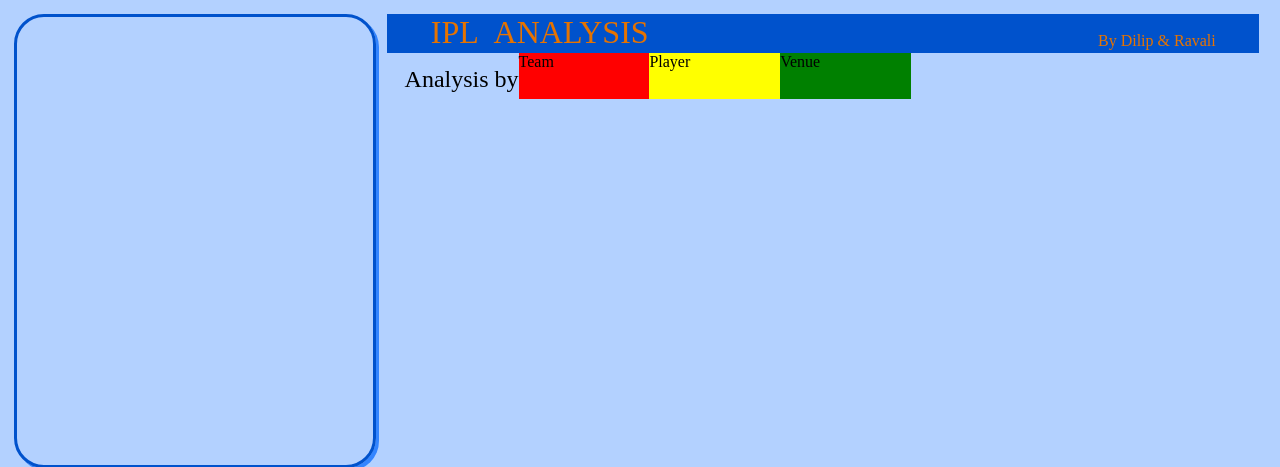
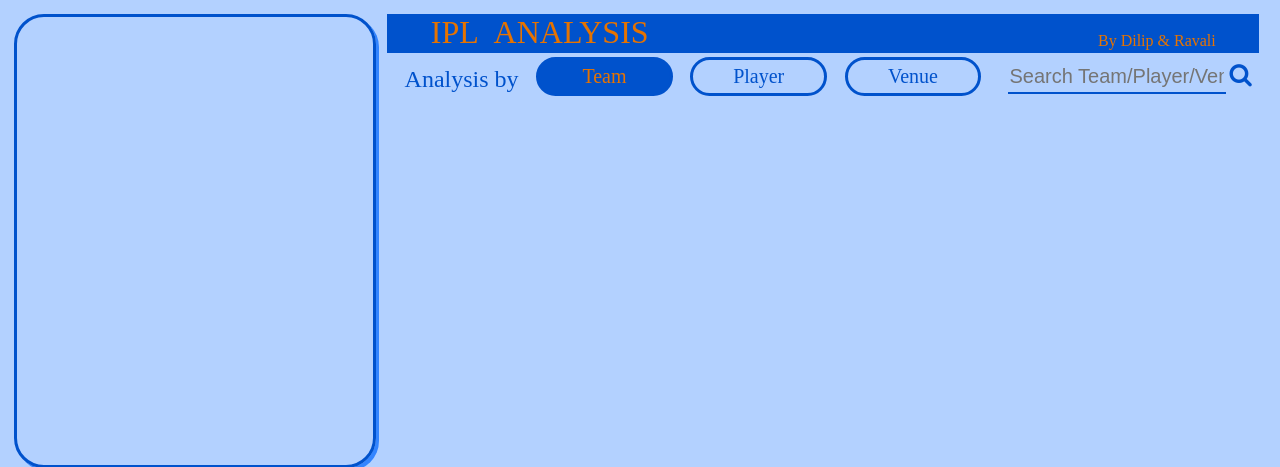
Before and after one commit to Ravali5/IPL_Analysis, a Flask app: page / in a window 1280 px wide. Shown: the top 467 px of the page. Run offline with Flask 2, Linux system fonts and the light colour scheme; some libraries are stand-ins or nearby versions.

Commit message:
adding more changes to base page

```diff
--- a/templates/index.html
+++ b/templates/index.html
@@ -3,6 +3,7 @@
 	<title>IPL Analysis</title>
 	<script src='https://d3js.org/d3.v4.min.js'></script>
 	<script src="https://ajax.googleapis.com/ajax/libs/jquery/3.3.1/jquery.min.js"></script>
+	<link rel="stylesheet" href="https://cdnjs.cloudflare.com/ajax/libs/font-awesome/4.7.0/css/font-awesome.min.css">
 	<style type="text/css">
 		.line {
 		  fill: none;
@@ -18,15 +19,17 @@
 			<div id="right-bottom"></div>
 		</div>
 		<div id="left" >
-			<div id="heading" >
-				<span style="margin-left: 5%;float: left;font-size: 2em">IPL &nbspANALYSIS</span>
-				<span style="float: right; margin-right: 5%;margin-top: 2%;font-size: 1em">By Dilip & Ravali</span>
+			<div id="heading">
+				<span id="ipl-label" >IPL &nbspANALYSIS</span>
+				<span id="author-label" >By Dilip & Ravali</span>
 			</div>
-			<div id="menubar" style="width: 100%;float: left;height: 6%;background-color: transparent;">
-				<span style="margin-left: 2%;margin-top: 1.5%;float: left;font-size: 1.5em">Analysis by  </span>
-				<div style="width: 15%;height: 100%;background-color: red;float: left"> Team </div>
-				<div style="width: 15%;height: 100%;background-color: yellow;float: left"> Player </div>
-				<div style="width: 15%;height: 100%;background-color: green;float: left"> Venue </div>
+			<div id="menubar" >
+				<span id="menubar-label" >Analysis by  </span>
+				<div id="team-btn" class="menubar-btn"><div class="menubar-btn-adjust" ></div><span id="menubar-team-btn-span">Team</span></div>
+				<div id="player-btn" class="menubar-btn"><div class="menubar-btn-adjust" ></div><span id="menubar-player-btn-span">Player</span></div>
+				<div id="venue-btn" class="menubar-btn"><div class="menubar-btn-adjust" ></div><span id="menubar-venue-btn-span">Venue</span></div>
+				<input id="menubar-search-txt" type="text" placeholder="Search Team/Player/Venue" />
+				<span id="menubar-search-btn"><i class="fa fa-search"></i></span>
 			</div>
 		</div>
 	</div>
@@ -39,8 +42,97 @@
 	      console.log(data);
     });
 
+    var analysisby = "team-btn";
+    const headingColor = '#0052cc';
+    const textInHeadingColor = '#e67300';
+    const bodyBackgroundColor = "#b3d1ff";
+    const boxShadowColor = '#3385ff';
+    const btnMouseoverBGColor = "#4d94ff";
+
+    function changeAnalysisByButtonColor(btn){
+    	analysisby = btn;
+    	d3.selectAll(".menubar-btn")
+    		.style("background-color","transparent")
+    		.style("color",headingColor);
+    	//console.log(btn);
+    	d3.select("#"+btn).style("background-color",headingColor).style("color",textInHeadingColor);
+    };
+
+    d3.select("#menubar-search-btn")
+    	.style("font-size","1.5em")
+    	.style("color",headingColor);
+
+    d3.select("#menubar-search-txt")
+    	.style("width","25%")
+    	.style("height","70%")
+    	.style("margin-left","3%")
+    	.style("margin-top","1%")
+    	.style("background-color","transparent")
+    	.style("border-style","none none solid none")
+    	.style("border-color",headingColor)
+    	.style("color",headingColor)
+    	.style("font-size","1.25em")
+    	.on("focus",function(){
+    		d3.select(this).style("outline","none")
+    	});
+
+	d3.selectAll(".menubar-btn-adjust")
+		.style("width","100%")
+		.style("height","15%")
+		.style("background-color","transparent");
+
+	d3.selectAll(".menubar-btn")
+		.style("width","15%")
+		.style("height","70%")
+		.style("margin-top","0.5%")
+		.style("margin-left","2%")
+		.style("border-style","solid")
+		.style("border-color",headingColor)
+		.style("border-radius","25px")
+		.style("float","left")
+		.style("text-align","center")
+		.style("color",headingColor)
+		.style("font-size","1.25em")
+		.on("mouseover",function(){
+			d3.select(this).style("background-color",btnMouseoverBGColor);
+		})
+		.on("mouseout",function(){
+			d3.select(this).style("background-color","transparent");
+			d3.select('#'+analysisby).style("background-color",headingColor)
+		})
+		.on("click",function(){
+			changeAnalysisByButtonColor(d3.select(this).attr('id'));
+		});
+
+    changeAnalysisByButtonColor(analysisby);
+
+	d3.select("#menubar-label")
+		.style("margin-left","2%")
+		.style("margin-top","1.5%")
+		.style("float","left")
+		.style("font-size","1.5em")
+		.style("color",headingColor);
+
+    d3.select("#menubar")
+    	.style("width","100%")
+    	.style("height","6%")
+    	.style("float","left")
+    	.style("background-color","transparent");
+
+    d3.select("#ipl-label")
+    	.style("margin-left","5%")
+    	.style("float","left")
+    	.style("font-size","2em");
+
+    d3.select("#author-label")
+    	.style("float","right")
+    	.style("margin-right","5%")
+    	.style("margin-top","2%")
+    	.style("font-size","1em");
+
 	d3.select("body")
-		.style("background-color","#b3d1ff")
+		//.style("background-image","linear-gradient(to bottom right,#e066ff,#b3d1ff)");
+		.style("background-color",bodyBackgroundColor);
 
 	d3.select("#main")
 		.style("z-index","1")
@@ -70,8 +162,8 @@
 		.style("margin-bottom","2%")
 		.style("border-style","solid")
 		.style("border-radius","30px")
-		.style("border-color","#0052cc")
-		.style("box-shadow","3px 3px #3385ff");
+		.style("border-color",headingColor)
+		.style("box-shadow","3px 3px "+boxShadowColor);
 
 	d3.select("#right-bottom")
 		.style("width","97%")
@@ -79,15 +171,17 @@
 		.style("margin-bottom","2%")
 		.style("border-style","solid")
 		.style("border-radius","30px")
-		.style("border-color","#0052cc")
-		.style("box-shadow","3px 3px #3385ff");
+		.style("border-color",headingColor)
+		.style("box-shadow","3px 3px "+boxShadowColor);
 
 	d3.select("#heading")
 		.style("width","100%")
 		.style("height","5%")
 		.style("float","left")
-		.style("background-color","#0052cc")
-		.style("color","#e67300");
+		.style("background-color",headingColor)
+		//.style("background-image","linear-gradient(to right,#0052cc,#ff00ff)");
+		.style("color",textInHeadingColor);
+		//.style("background-image","linear-gradient(to right,#0052cc,transparent)");
 
 	d3.select("#references")
 		.style("width","99%")
```
